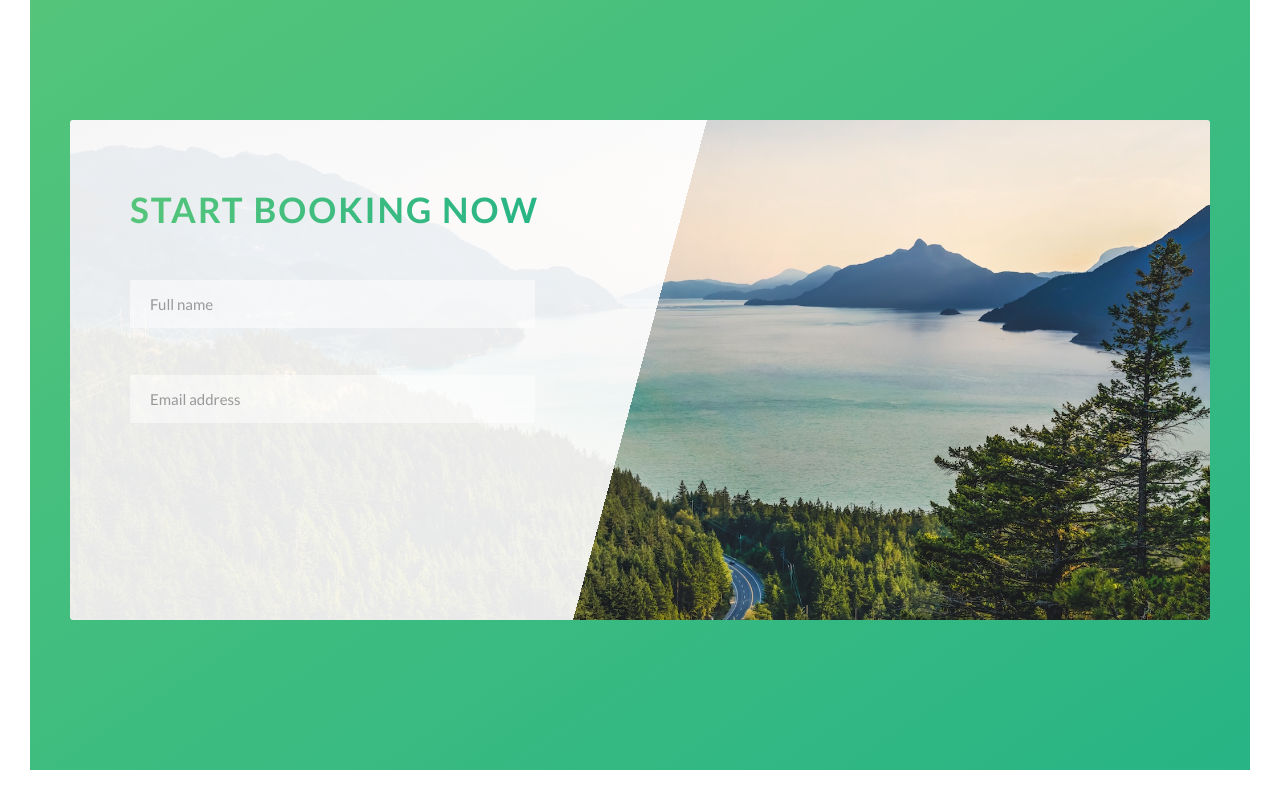
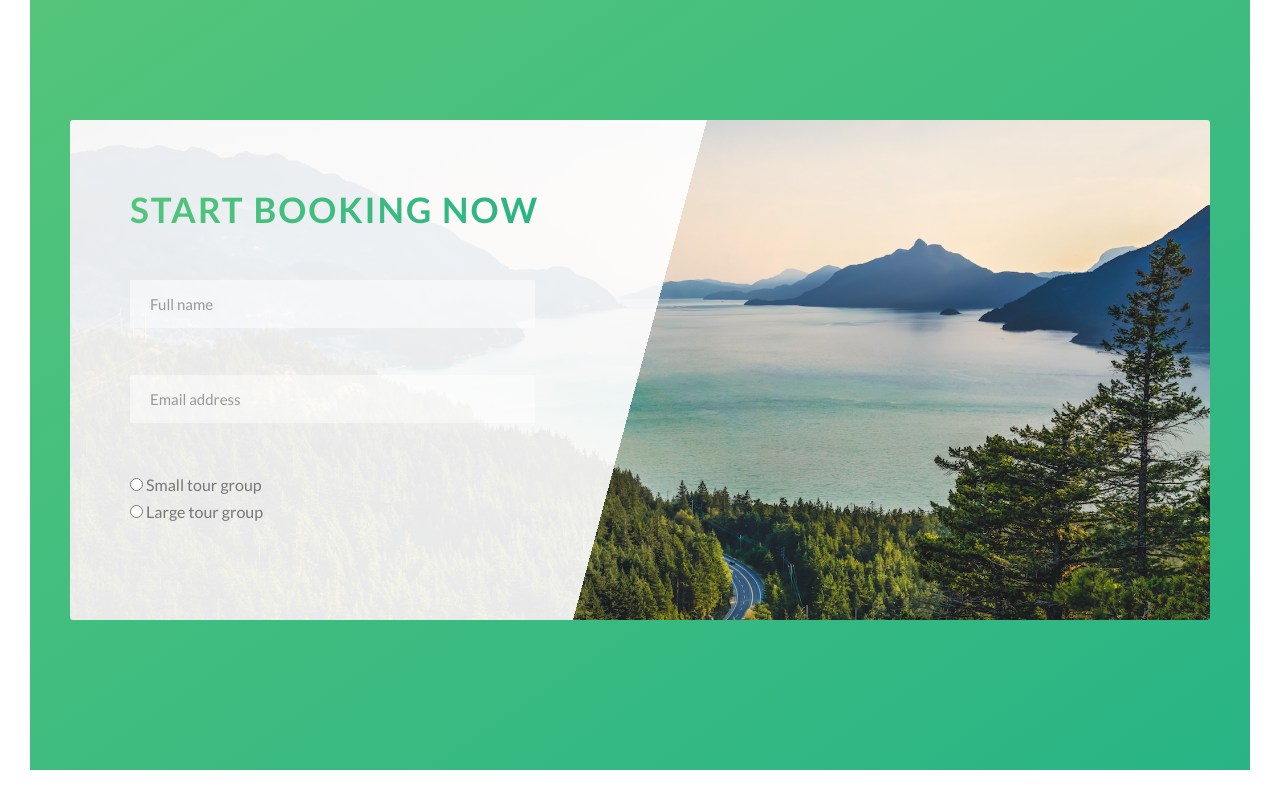
Before and after one commit to nadia643/Natours-css-course-Jonas, a website: page index.html in a window 1280 px wide. Shown: the part 4654-5454 px from the top of the page. Drawn offline with Linux system fonts and the light colour scheme.

Commit message:
Added radio buttons to form

```diff
--- a/index.html
+++ b/index.html
@@ -287,6 +287,21 @@
                                     <input type="email" class="form__input" placeholder="Email address" required>
                                     <label for="email" class="form__label">Email address</label>
                                 </div>
+
+                                <div class="form__group">
+                                    <div class="form__radio-group">
+                                        <input type="radio" class="form__radio-input" id="small" name="size">
+                                        <label for="small" class="form__radio-label">
+                                            <span class="form__radio-button"></span>
+                                            Small tour group</label>
+                                    </div>
+                                    <div class="form__radio-group">
+                                        <input type="radio" class="form__radio-input" id="large" name="size">
+                                        <label for="large" class="form__radio-label">
+                                            <span class="form__radio-button"></span>
+                                            Large tour group</label>
+                                    </div>
+                                </div>
                             </form>
                         </div>
 
--- a/sass/components/_form.scss
+++ b/sass/components/_form.scss
@@ -13,6 +13,8 @@
         border: none;
         width: 90%;
         display: block;
+        transition: all .3s;
+
 
         &:focus {
             outline: none;
@@ -37,11 +39,12 @@
         margin-left: 2rem;
         margin-top: .7rem;
         display: block;
+        transition: all .3s;
     }
     //+ is the adjacent sibling selector
     &__input:placeholder-shown + &__label {
         opacity: 0;
         visibility: hidden;
-
+        transform: translateY(-4rem);
     }
 }
```
Also changed, not shown: css/style.css.
